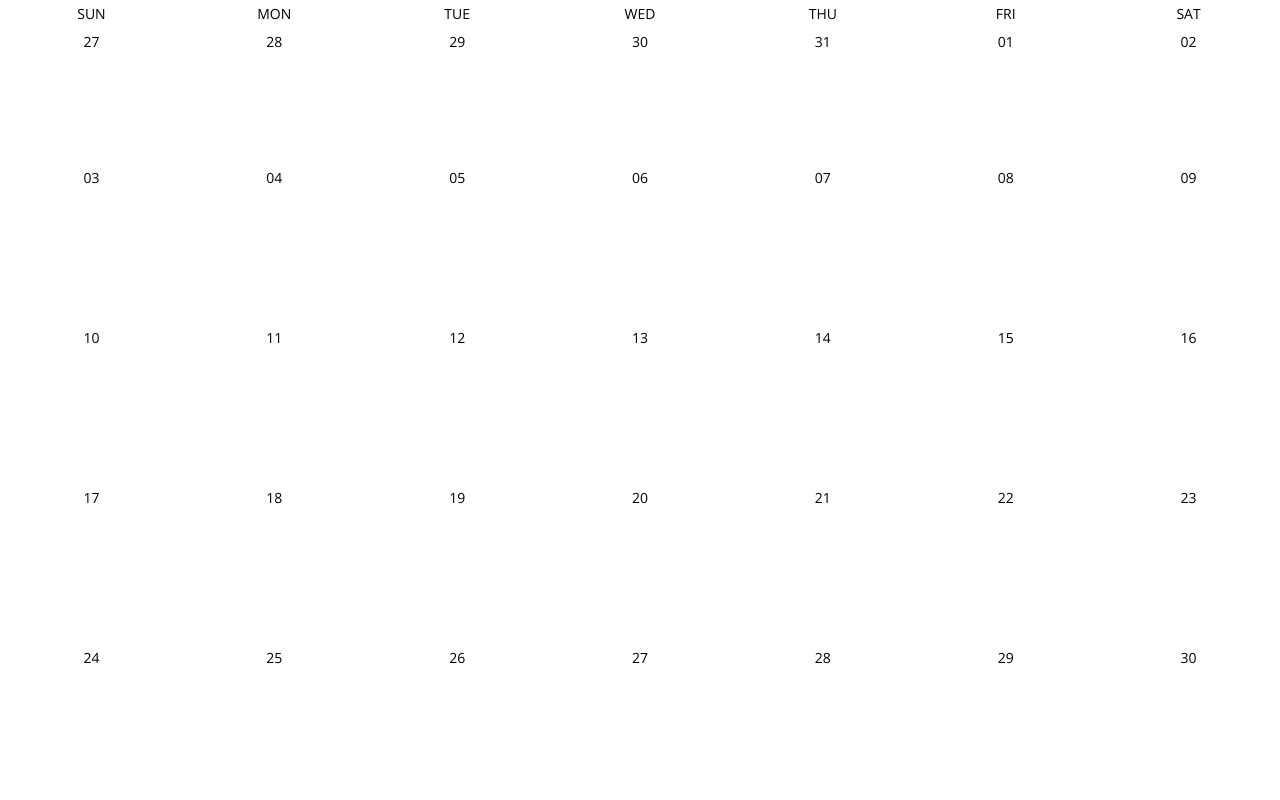
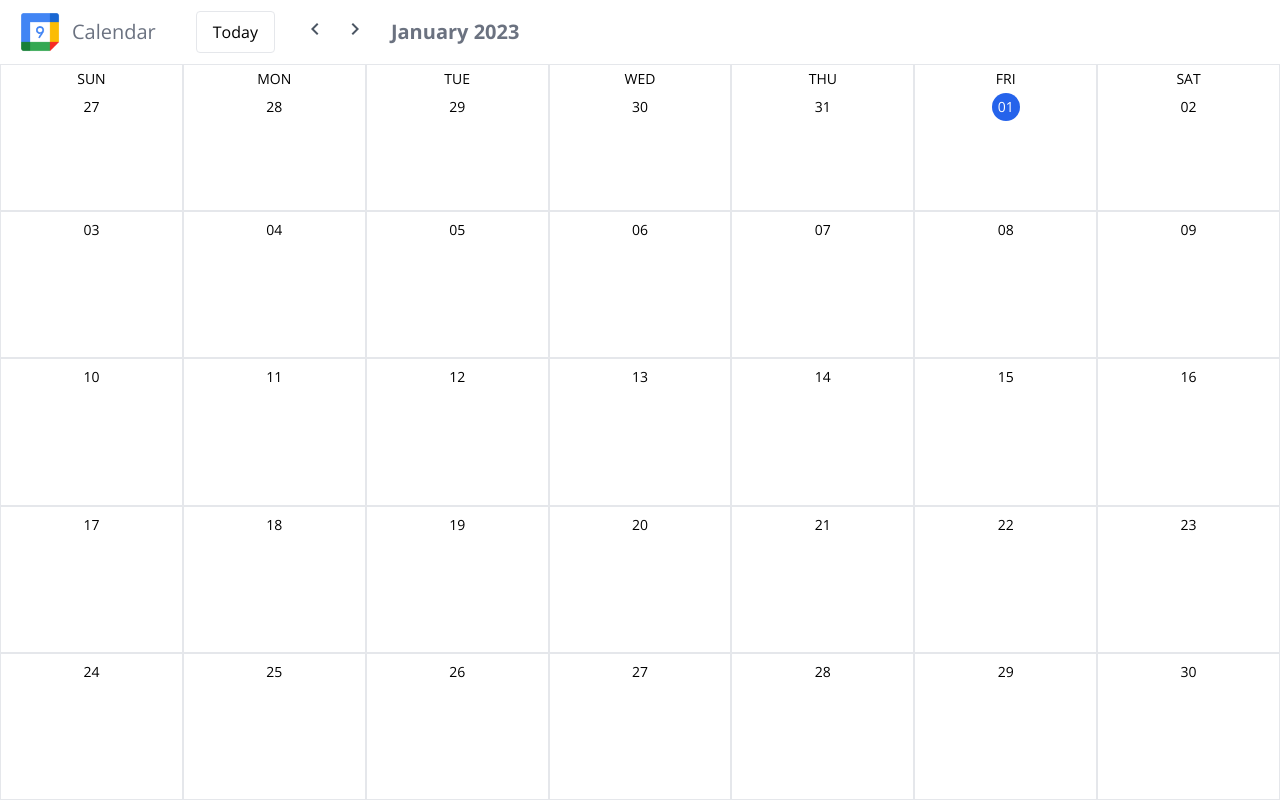
Before and after one commit to txli299/google-calendar-clone, a React (Create React App) app: page / in a window 1280 px wide. Built offline with nearby package versions, Linux system fonts and the light colour scheme.

Commit message:
Create global context

```diff
--- a/src/App.js
+++ b/src/App.js
@@ -13,7 +13,7 @@ function App() {
       {/* {showEventModal && <EventModal />} */}
 
       <div className="h-screen flex flex-col">
-        {/* <CalendarHeader /> */}
+        <CalendarHeader />
         <div className="flex flex-1">
           {/* <Sidebar /> */}
           <Month month={currentMonth} />
--- a/src/components/CalendarHeader.js
+++ b/src/components/CalendarHeader.js
@@ -0,0 +1,49 @@
+import dayjs from "dayjs";
+import React, { useContext } from "react";
+import logo from "../assets/logo.png";
+import GlobalContext from "../context/GlobalContext";
+export default function CalendarHeader() {
+  const { monthIndex, setMonthIndex } = useContext(GlobalContext);
+  function handlePrevMonth() {
+    setMonthIndex(monthIndex - 1);
+  }
+  function handleNextMonth() {
+    setMonthIndex(monthIndex + 1);
+  }
+  function handleReset() {
+    setMonthIndex(
+      monthIndex === dayjs().month()
+        ? monthIndex + Math.random()
+        : dayjs().month()
+    );
+  }
+  return (
+    <header className="px-4 py-2 flex items-center">
+      <img src={logo} alt="calendar" className="mr-2 w-12 h-12" />
+      <h1 className="mr-10 text-xl text-gray-500 fond-bold">
+        Calendar
+      </h1>
+      <button
+        onClick={handleReset}
+        className="border rounded py-2 px-4 mr-5"
+      >
+        Today
+      </button>
+      <button onClick={handlePrevMonth}>
+        <span className="material-icons-outlined cursor-pointer text-gray-600 mx-2">
+          chevron_left
+        </span>
+      </button>
+      <button onClick={handleNextMonth}>
+        <span className="material-icons-outlined cursor-pointer text-gray-600 mx-2">
+          chevron_right
+        </span>
+      </button>
+      <h2 className="ml-4 text-xl text-gray-500 font-bold">
+        {dayjs(new Date(dayjs().year(), monthIndex)).format(
+          "MMMM YYYY"
+        )}
+      </h2>
+    </header>
+  );
+}
--- a/src/components/Day.js
+++ b/src/components/Day.js
@@ -1,14 +1,18 @@
+import dayjs from "dayjs";
 import React from "react";
 
 export default function Day({day, rowIdx}){
+    function getCurrentDayClass(){
+        return day.format("DD-MM-YY") === dayjs().format("DD-MM-YY") ? `bg-blue-600 text-white rounded-full w-7` : "";
+    }
     return(
-        <div className="boder border-gray-200 flex flex-col">
+        <div className="border border-gray-200 flex flex-col">
             <header className="flex flex-col items-center">
                 {rowIdx === 0 && (
                 <p className="text-sm mt-1">
                     {day.format('ddd').toUpperCase()}
                 </p>)}
-                <p className="text-sm p-1 my-1 text-center">
+                <p className={`text-sm p-1 my-1 text-center ${getCurrentDayClass()}`}>
                     {day.format('DD')}
                 </p>
             </header>
--- /dev/null
+++ b/src/context/ContextWrapper.js
@@ -0,0 +1,114 @@
+import React, {
+  useState,
+  useEffect,
+  useReducer,
+  useMemo,
+} from "react";
+import GlobalContext from "./GlobalContext";
+import dayjs from "dayjs";
+
+function savedEventsReducer(state, { type, payload }) {
+  switch (type) {
+    case "push":
+      return [...state, payload];
+    case "update":
+      return state.map((evt) =>
+        evt.id === payload.id ? payload : evt
+      );
+    case "delete":
+      return state.filter((evt) => evt.id !== payload.id);
+    default:
+      throw new Error();
+  }
+}
+function initEvents() {
+  const storageEvents = localStorage.getItem("savedEvents");
+  const parsedEvents = storageEvents ? JSON.parse(storageEvents) : [];
+  return parsedEvents;
+}
+
+export default function ContextWrapper(props) {
+  const [monthIndex, setMonthIndex] = useState(dayjs().month());
+  const [smallCalendarMonth, setSmallCalendarMonth] = useState(null);
+  const [daySelected, setDaySelected] = useState(dayjs());
+  const [showEventModal, setShowEventModal] = useState(false);
+  const [selectedEvent, setSelectedEvent] = useState(null);
+  const [labels, setLabels] = useState([]);
+  const [savedEvents, dispatchCalEvent] = useReducer(
+    savedEventsReducer,
+    [],
+    initEvents
+  );
+
+  const filteredEvents = useMemo(() => {
+    return savedEvents.filter((evt) =>
+      labels
+        .filter((lbl) => lbl.checked)
+        .map((lbl) => lbl.label)
+        .includes(evt.label)
+    );
+  }, [savedEvents, labels]);
+
+  useEffect(() => {
+    localStorage.setItem("savedEvents", JSON.stringify(savedEvents));
+  }, [savedEvents]);
+
+  useEffect(() => {
+    setLabels((prevLabels) => {
+      return [...new Set(savedEvents.map((evt) => evt.label))].map(
+        (label) => {
+          const currentLabel = prevLabels.find(
+            (lbl) => lbl.label === label
+          );
+          return {
+            label,
+            checked: currentLabel ? currentLabel.checked : true,
+          };
+        }
+      );
+    });
+  }, [savedEvents]);
+
+  useEffect(() => {
+    if (smallCalendarMonth !== null) {
+      setMonthIndex(smallCalendarMonth);
+    }
+  }, [smallCalendarMonth]);
+
+  useEffect(() => {
+    if (!showEventModal) {
+      setSelectedEvent(null);
+    }
+  }, [showEventModal]);
+
+  function updateLabel(label) {
+    setLabels(
+      labels.map((lbl) => (lbl.label === label.label ? label : lbl))
+    );
+  }
+
+  return (
+    <GlobalContext.Provider
+      value={{
+        monthIndex,
+        setMonthIndex,
+        smallCalendarMonth,
+        setSmallCalendarMonth,
+        daySelected,
+        setDaySelected,
+        showEventModal,
+        setShowEventModal,
+        dispatchCalEvent,
+        selectedEvent,
+        setSelectedEvent,
+        savedEvents,
+        setLabels,
+        labels,
+        updateLabel,
+        filteredEvents,
+      }}
+    >
+      {props.children}
+    </GlobalContext.Provider>
+  );
+}
--- /dev/null
+++ b/src/context/GlobalContext.js
@@ -0,0 +1,22 @@
+import React from "react";
+
+const GlobalContext = React.createContext({
+  monthIndex: 0,
+  setMonthIndex: (index) => {},
+  smallCalendarMonth: 0,
+  setSmallCalendarMonth: (index) => {},
+  daySelected: null,
+  setDaySelected: (day) => {},
+  showEventModal: false,
+  setShowEventModal: () => {},
+  dispatchCalEvent: ({ type, payload }) => {},
+  savedEvents: [],
+  selectedEvent: null,
+  setSelectedEvent: () => {},
+  setLabels: () => {},
+  labels: [],
+  updateLabel: () => {},
+  filteredEvents: [],
+});
+
+export default GlobalContext;
```
Also changed, not shown: src/assets/logo.png (added), src/assets/plus.svg (added).
